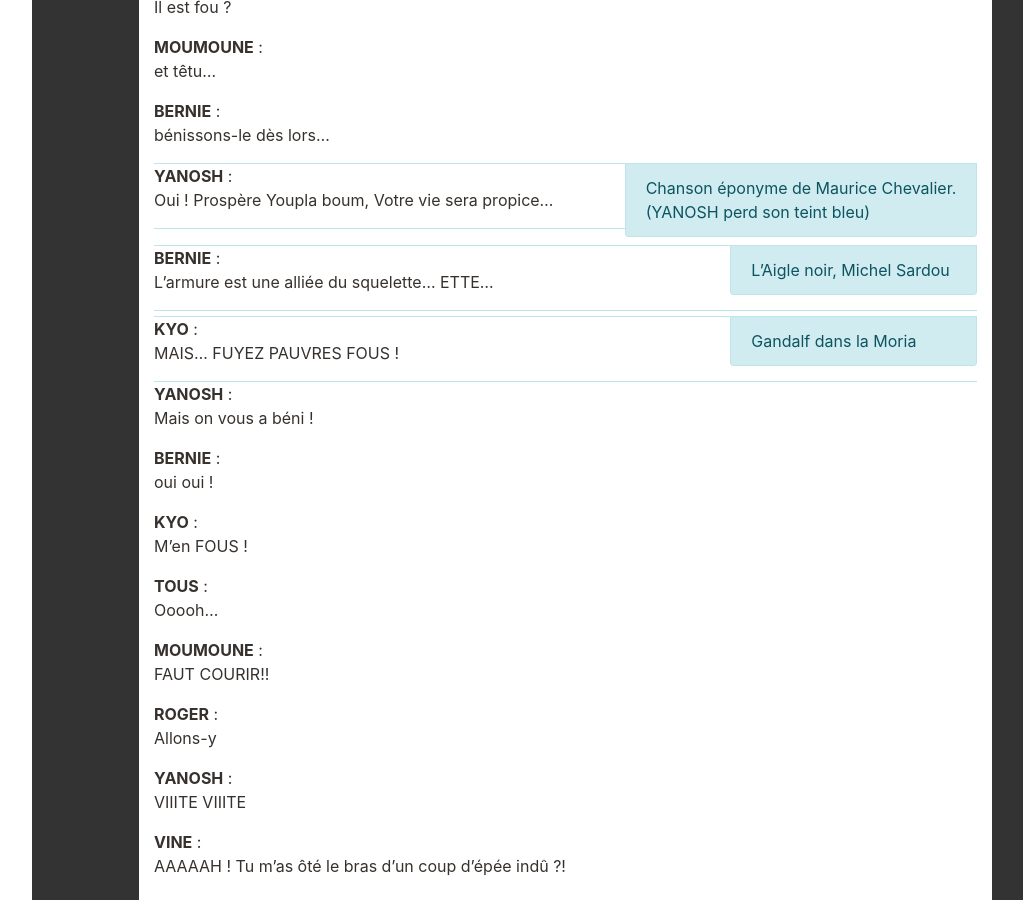
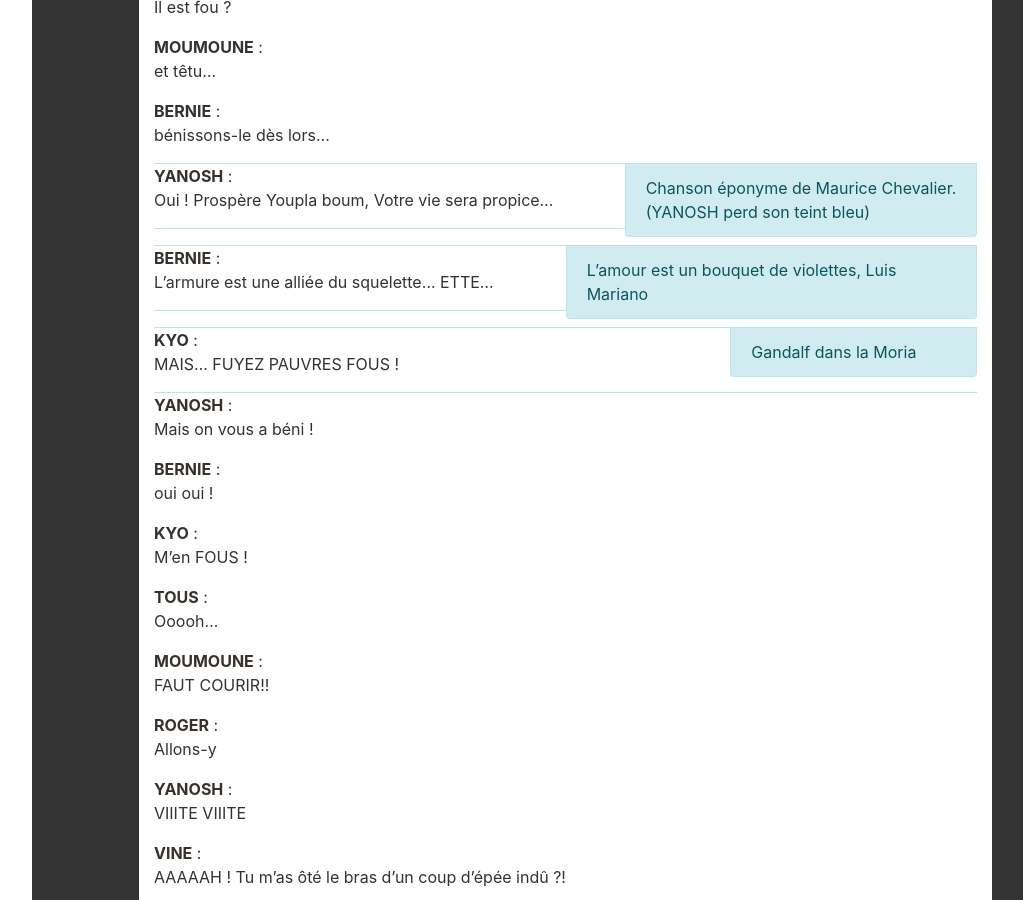
Before and after one commit to Neamar/sagas-mp3, a Jekyll site: the page built from Reflets/Reflets-16.html, in a window 1280 px wide and 900 px high, scrolled down 104049 px. Shown: the whole window, without its empty margins (181-1204 px from the left). Built offline with Jekyll 4.4.1, drawn with Linux system fonts in a browser that asks for light colours.

Commit message:
Référence corrigée : L'incantation de Bernie est une parodie de la chanson de Luis Mariano, "L'amour est un bouquet de violettes". Ce n'est pas du tout L'Aigle Noir et encore moins de Michel Sardou (L'Aigle Noir c'est une chanson de Barbara, m'enfin !)

```diff
--- a/Reflets/Reflets-16.html
+++ b/Reflets/Reflets-16.html
@@ -1670,7 +1670,7 @@ MOUMOUNE : et têtu...
 BERNIE : bénissons-le dès lors...
 YANOSH : Oui ! Prospère Youpla boum, Votre vie sera propice...REF:Chanson éponyme de Maurice Chevalier.
 (YANOSH perd son teint bleu)
-BERNIE : L'armure est une alliée du squelette... ETTE...REF:L'Aigle noir, Michel Sardou
+BERNIE : L'armure est une alliée du squelette... ETTE...REF:L'amour est un bouquet de violettes, Luis Mariano
 KYO : MAIS... FUYEZ PAUVRES FOUS !REF:Gandalf dans la Moria
 YANOSH : Mais on vous a béni !
 BERNIE : oui oui !
```
